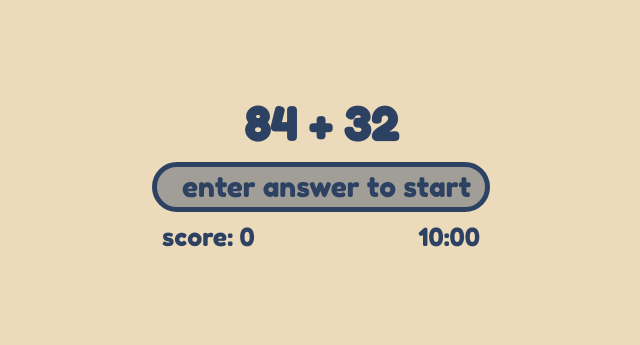
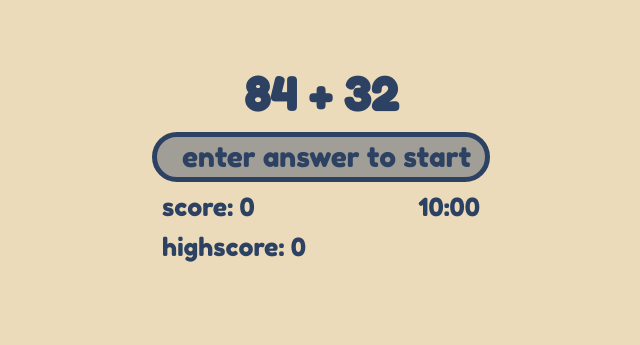
Before and after one commit to petarskola/math.github.io, a plain HTML site: page index.html in a window 1280 px wide. Shown: the part 236-581 px from the top of the page, without its empty margins (319-959 px from the left). Drawn offline with Linux system fonts and the light colour scheme.

Commit message:
Add files via upload

```diff
--- a/index.html
+++ b/index.html
@@ -17,8 +17,11 @@
         </h1>
         <input type="number" id="ans" placeholder="enter answer to start">
         <div class="status">
-            <p id="scoreP">score: 0</p>
+            <p class="scoreP" id="scoreP">score: 0</p>
             <p id="timeP">10:00</p>
+        </div>
+        <div class="status">
+            <p class="scoreP" id="hscoreP">highscore: 0</p>
         </div>
         <input type="button" value="restart" id="butt" onclick="refresh()">
     </div>
--- a/script.js
+++ b/script.js
@@ -1,4 +1,9 @@
 var res;
+if(localStorage.getItem("HighScore")==null)
+  localStorage.setItem("HighScore",0);
+
+hscoreP.innerHTML="highscore: " + localStorage.getItem("HighScore");
+
 function restart()
 {
     var x1=Math.floor(Math.random()*101);
@@ -45,6 +50,11 @@
         score++;
         scoreShow.innerHTML="score: "+score;
         input.placeholder="";
+        if(score>localStorage.getItem("HighScore")*1)
+        {
+          localStorage.setItem("HighScore",score);
+          hscoreP.innerHTML="highscore: "+localStorage.getItem("HighScore");
+        }
     }
   }
 });
--- a/style.css
+++ b/style.css
@@ -55,7 +55,7 @@
 .status
 {
     width: 100%;
-    height: 20px;
+    height: 40px;
     position: relative;
 }
 #timeP
@@ -68,7 +68,7 @@
     right: 10px;
     top: 0;
 }
-#scoreP
+.scoreP
 {
     padding-top: 10px;
     text-align: left;
```
